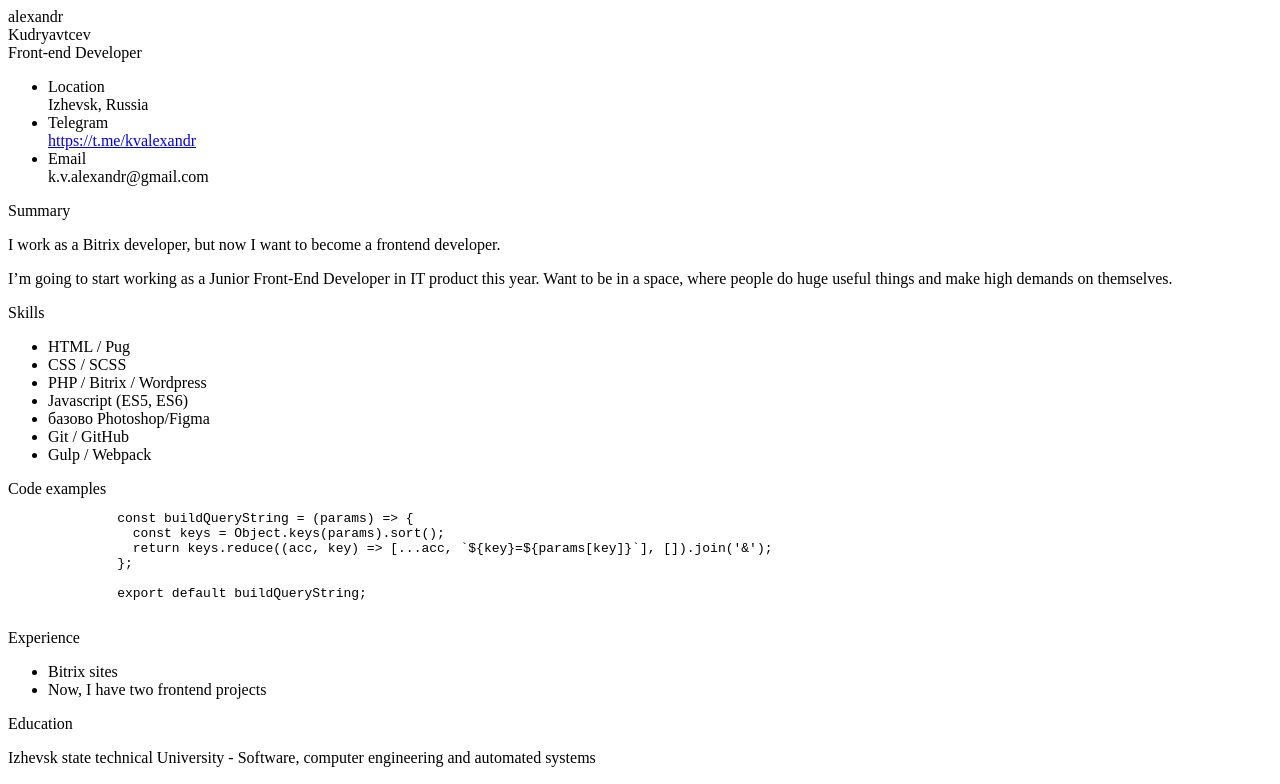
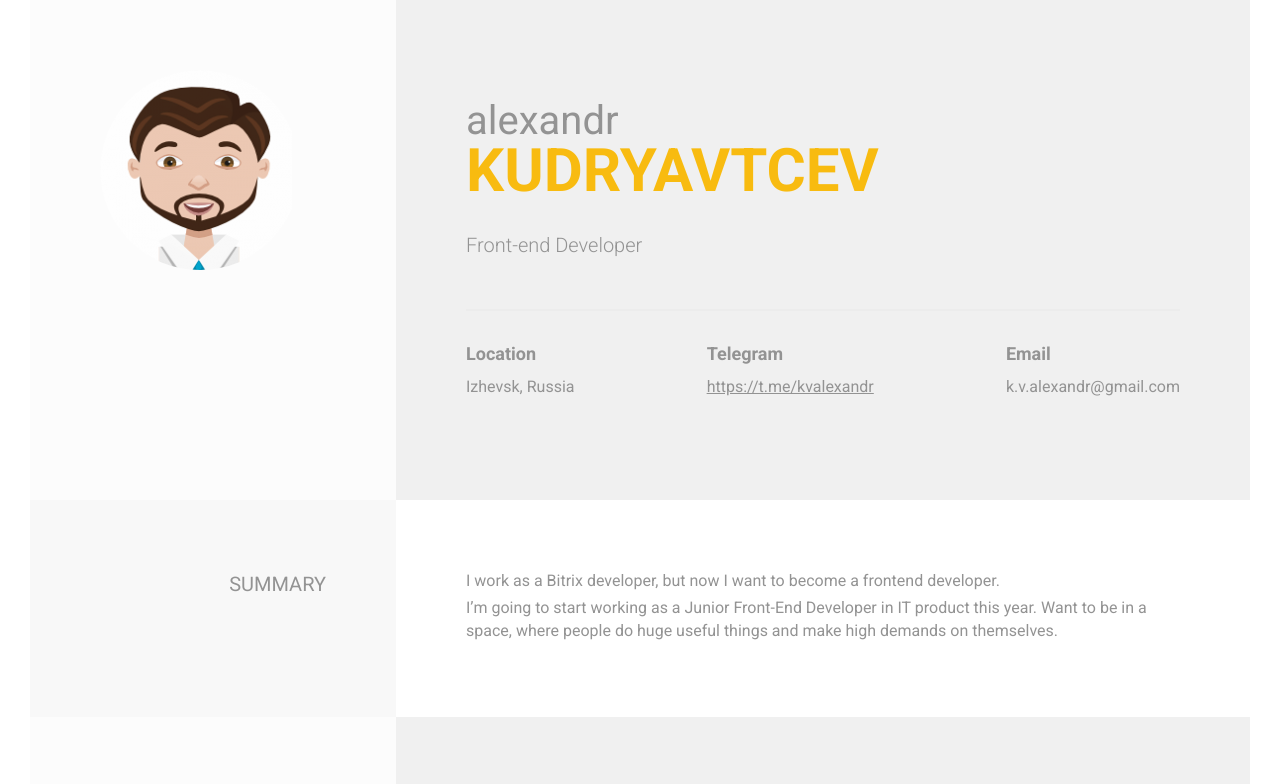
Before and after one commit to kvalexandr/rsschool-cv, a plain HTML site: page index.html in a window 1280 px wide. Shown: the top 784 px of the page. Drawn offline with Linux system fonts and the light colour scheme; the site is published under a folder, as on GitHub Pages, so addresses that start at the root find nothing.

Commit message:
fix: path css and image

```diff
--- a/css/style.css
+++ b/css/style.css
@@ -95,7 +95,7 @@ body {
 }
 
 .foto {
-  background: url('/images/avatar.jpg') no-repeat;
+  background: url('../images/avatar.jpg') no-repeat;
   width: 200px;
   height: 200px;
   border-radius: 50%;
--- a/index.html
+++ b/index.html
@@ -5,7 +5,7 @@
   <meta charset="UTF-8">
   <meta name="viewport" content="width=device-width, initial-scale=1.0">
   <title>Aleksandr Kudryavtsev</title>
-  <link rel="stylesheet" href="/css/style.css">
+  <link rel="stylesheet" href="./css/style.css">
 </head>
 
 <body>
```
